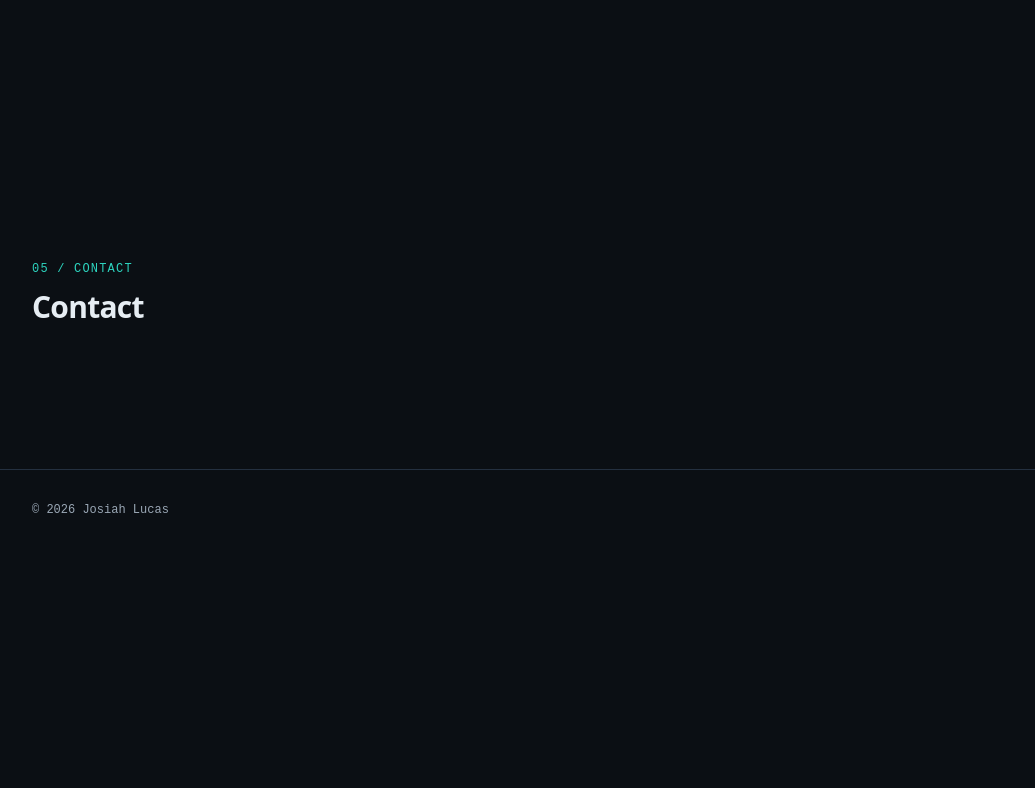
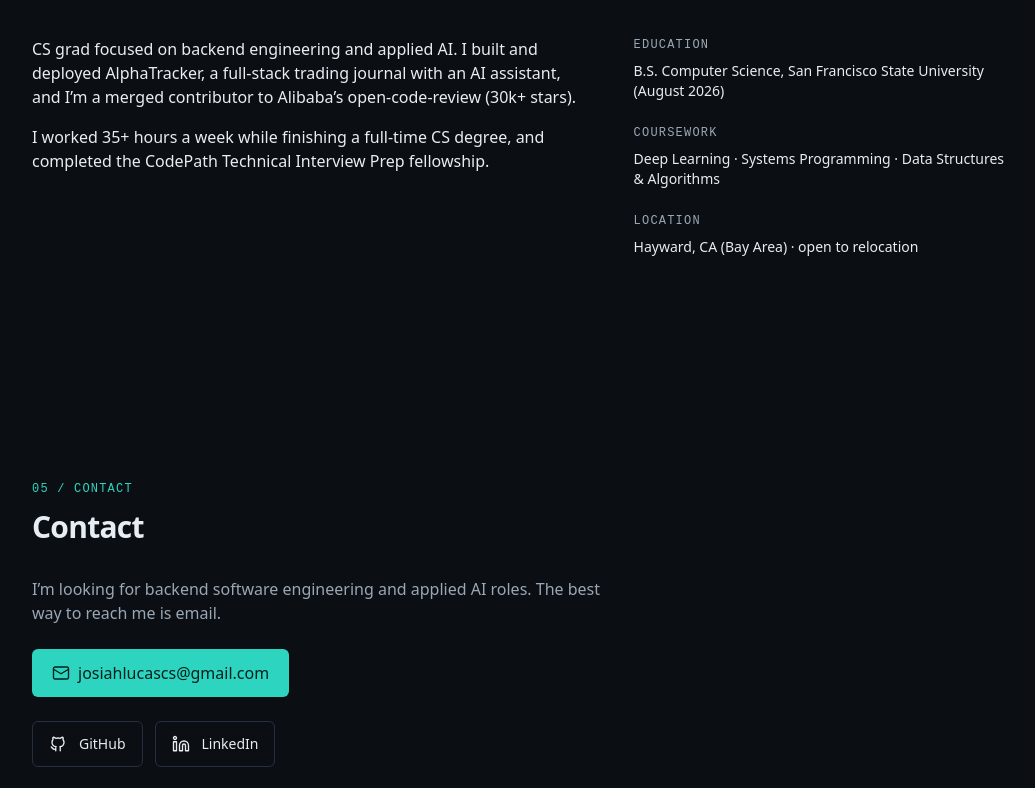
Before and after one commit to jlucas10/josiah-lucas, a React (Vite) app: page / in a window 1280 px wide. Shown: the part 3792-4580 px from the top of the page, without its empty margins (120-1155 px from the left). Before the commit the page ends 4342 px from the top, so only its background shows below. Built offline with nearby package versions, Linux system fonts and the light colour scheme.

Commit message:
feat: add about and contact sections

```diff
--- a/src/App.tsx
+++ b/src/App.tsx
@@ -1,3 +1,5 @@
+import About from './components/About'
+import Contact from './components/Contact'
 import Experience from './components/Experience'
 import FeaturedProject from './components/FeaturedProject'
 import Footer from './components/Footer'
@@ -38,8 +40,12 @@ export default function App() {
         <Section id="skills" label="03 / Skills" title="Skills">
           <Skills />
         </Section>
-        <Section id="about" label="04 / About" title="About" />
-        <Section id="contact" label="05 / Contact" title="Contact" />
+        <Section id="about" label="04 / About" title="About">
+          <About />
+        </Section>
+        <Section id="contact" label="05 / Contact" title="Contact">
+          <Contact />
+        </Section>
       </main>
       <Footer />
     </>
--- /dev/null
+++ b/src/components/About.tsx
@@ -0,0 +1,27 @@
+import { profile } from '../data'
+
+export default function About() {
+  return (
+    <div className="grid gap-10 md:grid-cols-[3fr_2fr]">
+      <div className="max-w-2xl space-y-4">
+        {profile.bio.map((p) => (
+          <p key={p}>{p}</p>
+        ))}
+      </div>
+      <dl className="space-y-6 text-sm">
+        <div>
+          <dt className="font-mono text-xs uppercase tracking-widest text-muted">Education</dt>
+          <dd className="mt-2">{profile.education}</dd>
+        </div>
+        <div>
+          <dt className="font-mono text-xs uppercase tracking-widest text-muted">Coursework</dt>
+          <dd className="mt-2">{profile.coursework.join(' · ')}</dd>
+        </div>
+        <div>
+          <dt className="font-mono text-xs uppercase tracking-widest text-muted">Location</dt>
+          <dd className="mt-2">{profile.location}</dd>
+        </div>
+      </dl>
+    </div>
+  )
+}
--- /dev/null
+++ b/src/components/Contact.tsx
@@ -0,0 +1,35 @@
+import { links } from '../data'
+import { GitHubIcon, LinkedInIcon, MailIcon } from './icons'
+
+const row =
+  'inline-flex items-center gap-3 rounded-md border border-border px-4 py-3 text-sm hover:border-accent hover:text-accent'
+
+export default function Contact() {
+  return (
+    <div>
+      <p className="max-w-xl text-muted">
+        I&rsquo;m looking for backend software engineering and applied AI roles. The best way to
+        reach me is email.
+      </p>
+      <a
+        href={`mailto:${links.email}`}
+        className="mt-6 inline-flex items-center gap-2 rounded-md bg-accent px-5 py-3 font-medium text-accent-fg hover:opacity-90"
+      >
+        <MailIcon />
+        {links.email}
+      </a>
+      <ul className="mt-6 flex flex-wrap gap-3">
+        <li>
+          <a href={links.github} className={row} target="_blank" rel="noopener noreferrer">
+            <GitHubIcon /> GitHub<span className="sr-only"> (opens in a new tab)</span>
+          </a>
+        </li>
+        <li>
+          <a href={links.linkedin} className={row} target="_blank" rel="noopener noreferrer">
+            <LinkedInIcon /> LinkedIn<span className="sr-only"> (opens in a new tab)</span>
+          </a>
+        </li>
+      </ul>
+    </div>
+  )
+}
```
